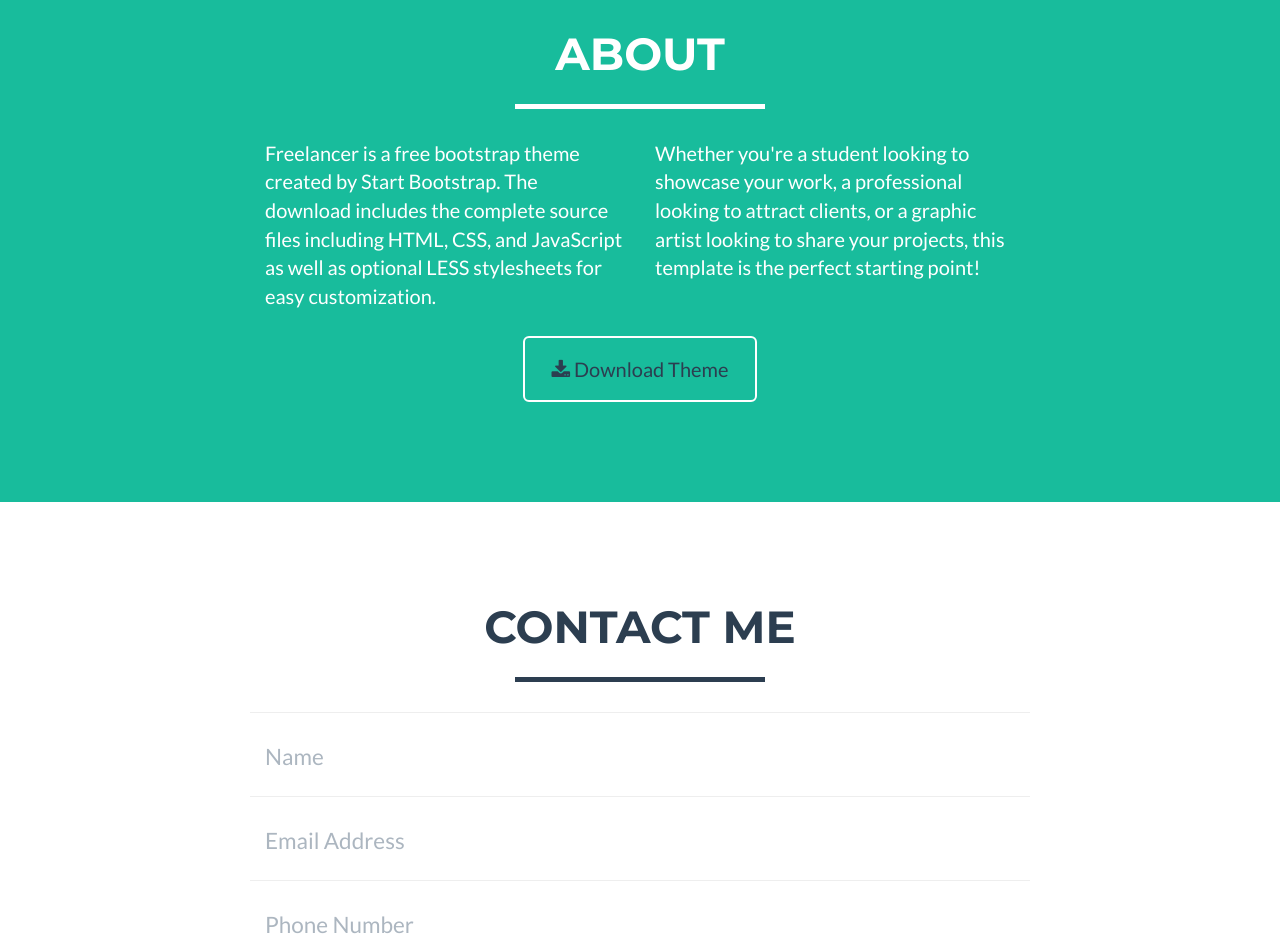
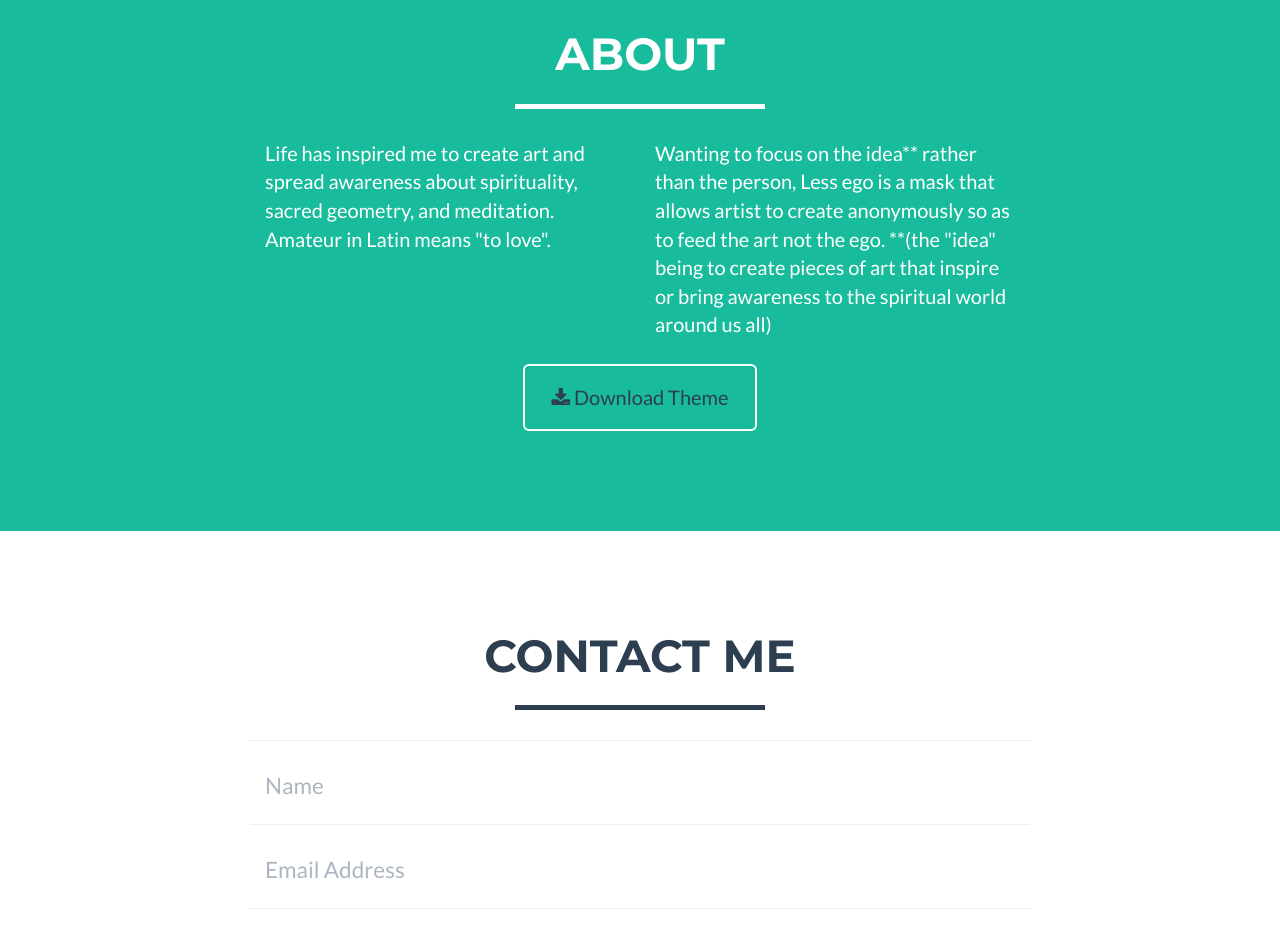
Before and after one commit to jacobbsully/AME-294-final, a plain HTML site: page index.html in a window 1280 px wide. Shown: the part 2620-3559 px from the top of the page. Drawn offline with nearby package versions, Linux system fonts and the light colour scheme.

Commit message:
changed about info

```diff
--- a/index.html
+++ b/index.html
@@ -170,10 +170,11 @@
             </div>
             <div class="row">
                 <div class="col-lg-4 col-lg-offset-2">
-                    <p>Freelancer is a free bootstrap theme created by Start Bootstrap. The download includes the complete source files including HTML, CSS, and JavaScript as well as optional LESS stylesheets for easy customization.</p>
+                    <p>Life has inspired me to create art and spread awareness about spirituality, sacred geometry, and meditation. Amateur in Latin means "to love".</p>
                 </div>
                 <div class="col-lg-4">
-                    <p>Whether you're a student looking to showcase your work, a professional looking to attract clients, or a graphic artist looking to share your projects, this template is the perfect starting point!</p>
+                    <p>Wanting to focus on the idea** rather than the person, Less ego is a mask that allows artist to create anonymously so as to feed the art not the ego.
+**(the "idea" being to create pieces of art that inspire or bring awareness to the spiritual world around us all)</p>
                 </div>
                 <div class="col-lg-8 col-lg-offset-2 text-center">
                     <a href="#" class="btn btn-lg btn-outline">
```
